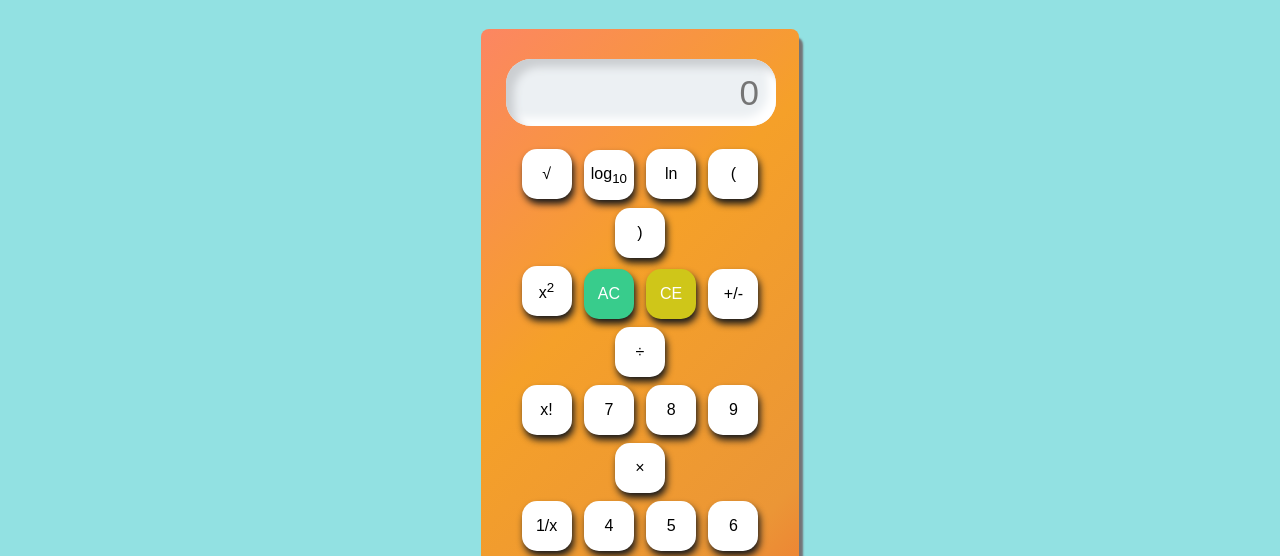
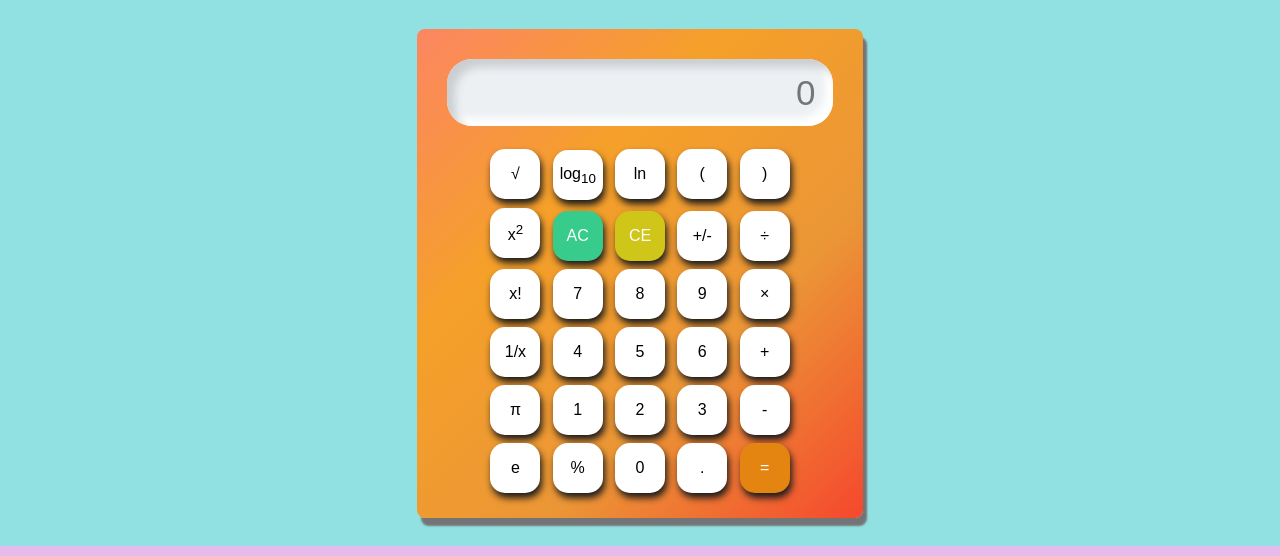
Before and after one commit to smash4141/OIBGRIP, a plain HTML site: page calculator.html in a window 1280 px wide. Shown: the top 556 px of the page. Drawn offline with Linux system fonts and the light colour scheme.

Commit message:
Update calc_style.css

```diff
--- a/calc_style.css
+++ b/calc_style.css
@@ -20,7 +20,7 @@ body {
 }
 
 .container {
-    width: 21.7%;
+    width: 31.7%;
     margin: 1.8em;
     padding: 20px;
     border-radius: 8px;
```
